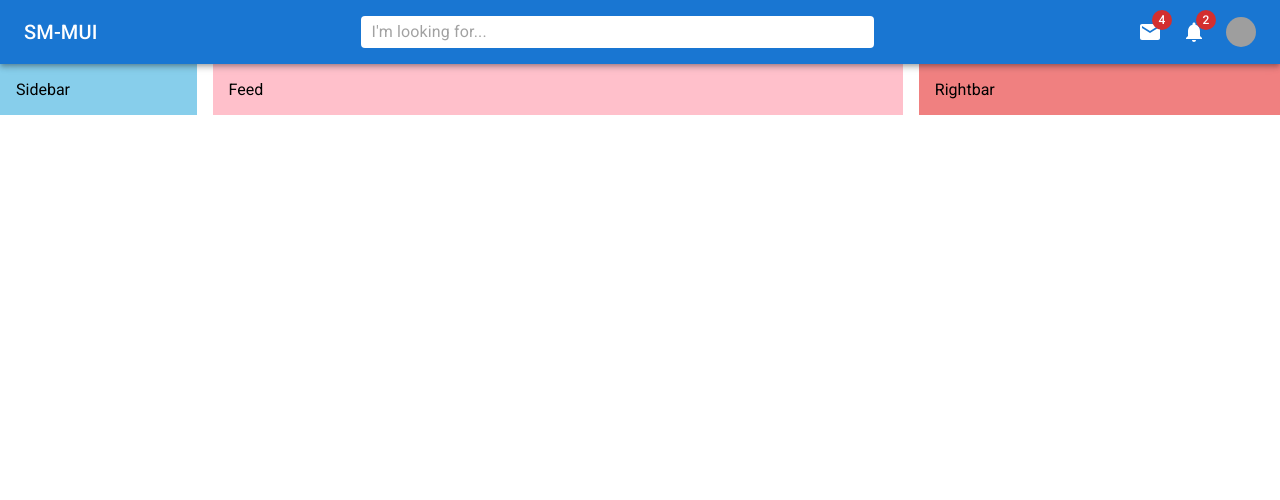
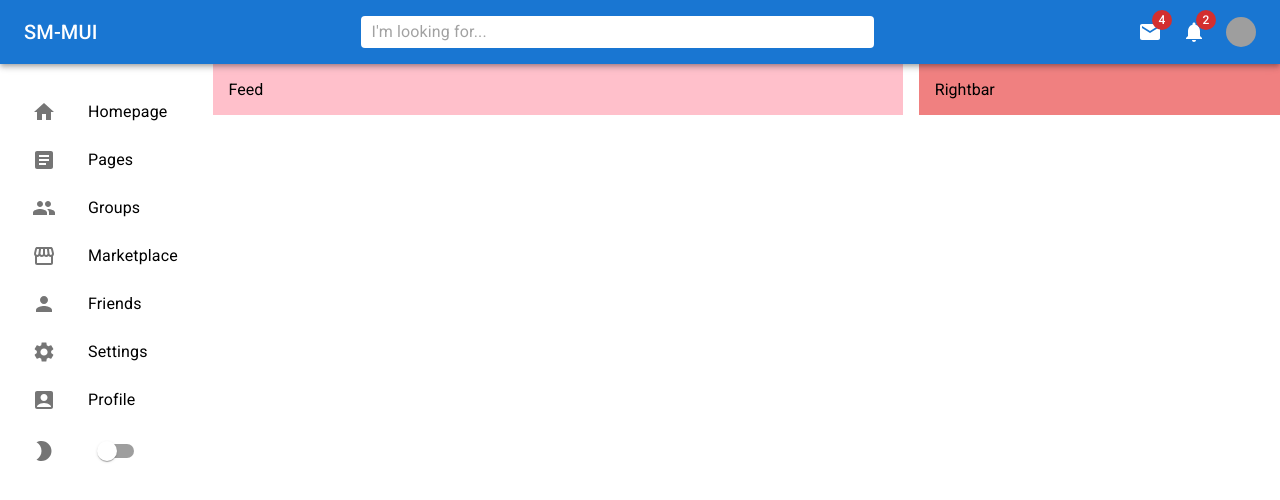
Before and after one commit to Mohammed-Mounir/social-media-mui, a React (Create React App) app: page / in a window 1280 px wide. Shown: the top 500 px of the page. Built offline with nearby package versions, Linux system fonts and the light colour scheme; grey boxes are pictures that could not be loaded.

Commit message:
added list to sidebar and list items contents

```diff
--- a/src/components/Sidebar.jsx
+++ b/src/components/Sidebar.jsx
@@ -1,14 +1,95 @@
-import { Box } from "@mui/material";
+import {
+  AccountBox,
+  Article,
+  Group,
+  Home,
+  ModeNight,
+  Person,
+  Settings,
+  Storefront,
+} from "@mui/icons-material";
+import {
+  Box,
+  List,
+  ListItem,
+  ListItemButton,
+  ListItemIcon,
+  ListItemText,
+  Switch,
+} from "@mui/material";
+import React from "react";
 
 const Sidebar = () => {
   return (
-    <Box
-      bgcolor="skyblue"
-      flex={1}
-      p={2}
-      sx={{ display: { xs: "none", sm: "block" } }}
-    >
-      Sidebar
+    <Box flex={1} p={2} sx={{ display: { xs: "none", sm: "block" } }}>
+      <Box position="fixed">
+        <List>
+          <ListItem disablePadding>
+            <ListItemButton component="a" href="#home">
+              <ListItemIcon>
+                <Home />
+              </ListItemIcon>
+              <ListItemText primary="Homepage" />
+            </ListItemButton>
+          </ListItem>
+          <ListItem disablePadding>
+            <ListItemButton component="a" href="#simple-list">
+              <ListItemIcon>
+                <Article />
+              </ListItemIcon>
+              <ListItemText primary="Pages" />
+            </ListItemButton>
+          </ListItem>
+          <ListItem disablePadding>
+            <ListItemButton component="a" href="#simple-list">
+              <ListItemIcon>
+                <Group />
+              </ListItemIcon>
+              <ListItemText primary="Groups" />
+            </ListItemButton>
+          </ListItem>
+          <ListItem disablePadding>
+            <ListItemButton component="a" href="#simple-list">
+              <ListItemIcon>
+                <Storefront />
+              </ListItemIcon>
+              <ListItemText primary="Marketplace" />
+            </ListItemButton>
+          </ListItem>
+          <ListItem disablePadding>
+            <ListItemButton component="a" href="#simple-list">
+              <ListItemIcon>
+                <Person />
+              </ListItemIcon>
+              <ListItemText primary="Friends" />
+            </ListItemButton>
+          </ListItem>
+          <ListItem disablePadding>
+            <ListItemButton component="a" href="#simple-list">
+              <ListItemIcon>
+                <Settings />
+              </ListItemIcon>
+              <ListItemText primary="Settings" />
+            </ListItemButton>
+          </ListItem>
+          <ListItem disablePadding>
+            <ListItemButton component="a" href="#simple-list">
+              <ListItemIcon>
+                <AccountBox />
+              </ListItemIcon>
+              <ListItemText primary="Profile" />
+            </ListItemButton>
+          </ListItem>
+          <ListItem disablePadding>
+            <ListItemButton component="a" href="#simple-list">
+              <ListItemIcon>
+                <ModeNight />
+              </ListItemIcon>
+              <Switch />
+            </ListItemButton>
+          </ListItem>
+        </List>
+      </Box>
     </Box>
   );
 };
```
